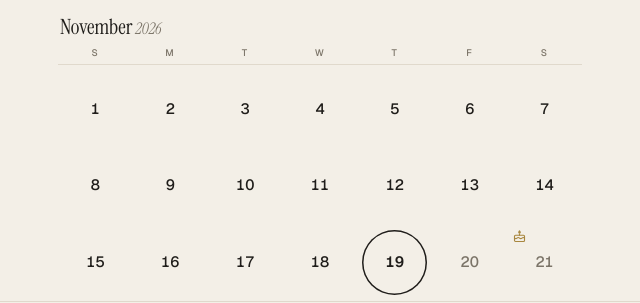
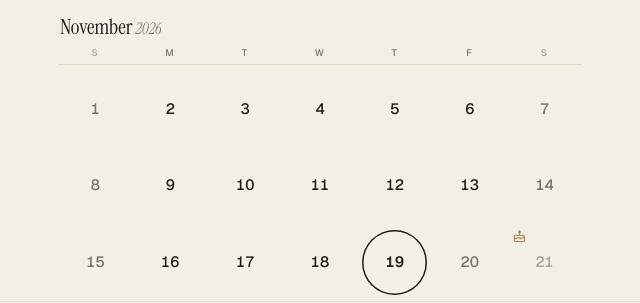
Before and after one commit to jtspeck22-blip/test-, a plain HTML site: page index.html in a window 1280 px wide. Shown: the part 437-740 px from the top of the page, 320-960 px from the left. Drawn offline with nearby package versions, Linux system fonts and the light colour scheme.

Commit message:
Slightly gray out weekend days
Co-Authored-By: Claude Opus 5.5 <noreply@anthropic.com>
Claude-Session: https://claude.ai/code/session_01F1CsVwRABAnUB2pts9vEJo

```diff
--- a/index.html
+++ b/index.html
@@ -184,6 +184,10 @@
     transition: transform .08s ease, background-color .2s ease;
   }
   .day.future { color: var(--muted); }
+  /* Weekends: slightly grayed (logged days keep their colors) */
+  .day.wknd { color: color-mix(in srgb, var(--text) 58%, var(--bg)); }
+  .day.wknd.future { color: color-mix(in srgb, var(--muted) 62%, var(--bg)); }
+  .dow.wknd { color: color-mix(in srgb, var(--muted) 60%, var(--bg)); }
   .day.pressing { transform: scale(.9); }
   .day .amt { font-size: 9px; font-weight: 500; letter-spacing: .02em; margin-top: 1px; font-variant-numeric: tabular-nums; }
   .day.yes { background: var(--d-yes-bg); color: var(--d-yes-fg); }
@@ -567,8 +571,8 @@
 
       var grid = document.createElement('div');
       grid.className = 'grid';
-      ['S','M','T','W','T','F','S'].forEach(function (d) {
-        var e = document.createElement('div'); e.className = 'dow'; e.textContent = d; grid.appendChild(e);
+      ['S','M','T','W','T','F','S'].forEach(function (d, i) {
+        var e = document.createElement('div'); e.className = 'dow' + (i === 0 || i === 6 ? ' wknd' : ''); e.textContent = d; grid.appendChild(e);
       });
       var first = new Date(y, m, 1).getDay();
       var count = new Date(y, m + 1, 0).getDate();
@@ -577,7 +581,8 @@
         var k = key(y, m, d);
         var btn = document.createElement('button');
         btn.type = 'button';
-        btn.className = 'day' + (k === todayKey ? ' today' : k > todayKey ? ' future' : '');
+        var dw = (first + d - 1) % 7;
+        btn.className = 'day' + (k === todayKey ? ' today' : k > todayKey ? ' future' : '') + (dw === 0 || dw === 6 ? ' wknd' : '');
         btn.dataset.key = k;
         btn.dataset.label = MONTHS[m] + ' ' + d + ', ' + y;
         btn.innerHTML = '<span class="star" aria-hidden="true">✦</span><span>' + d + '</span><span class="amt"></span>';
```
